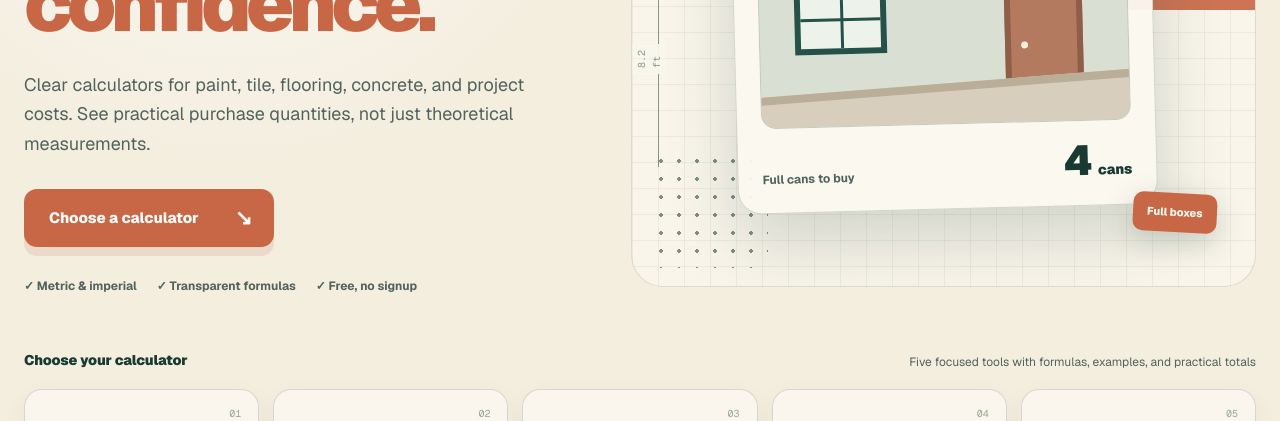
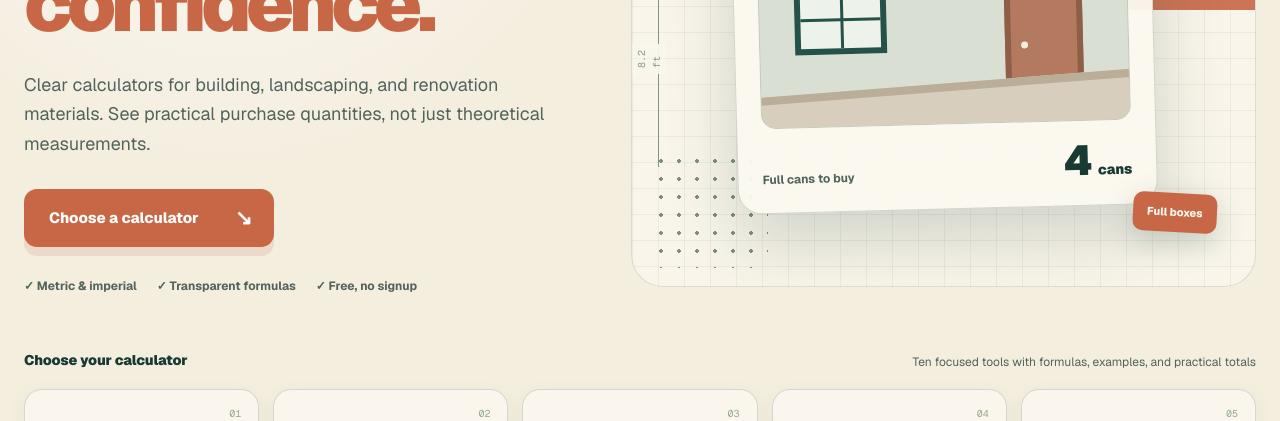
Before and after one commit to Yilong0601/buildwise-calculators, a Next.js app: page / in a window 1280 px wide. Shown: the part 363-784 px from the top of the page. Built offline with nearby package versions, Linux system fonts and the light colour scheme.

Commit message:
Update app/page.tsx for five new calculators

```diff
--- a/app/page.tsx
+++ b/app/page.tsx
@@ -20,8 +20,8 @@ export default function Home() {
             Build with <em>confidence.</em>
           </h1>
           <p className="hero-lede">
-            Clear calculators for paint, tile, flooring, concrete, and project
-            costs. See practical purchase quantities, not just theoretical
+            Clear calculators for building, landscaping, and renovation
+            materials. See practical purchase quantities, not just theoretical
             measurements.
           </p>
           <a className="primary-button" href="#calculators">
@@ -73,12 +73,14 @@ export default function Home() {
       >
         <div className="section-kicker">
           <p id="tools-title">Choose your calculator</p>
-          <span>Five focused tools with formulas, examples, and practical totals</span>
+          <span>Ten focused tools with formulas, examples, and practical totals</span>
         </div>
         <div className="tool-grid">
           {tools.map((tool, index) => (
             <a className="tool-card" href={`/${tool.slug}`} key={tool.id}>
-              <span className="tool-number">0{index + 1}</span>
+              <span className="tool-number">
+                {String(index + 1).padStart(2, "0")}
+              </span>
               <ToolIcon type={tool.icon} />
               <span className="tool-name">{tool.name}</span>
               <span className="tool-detail">{tool.detail}</span>
```
